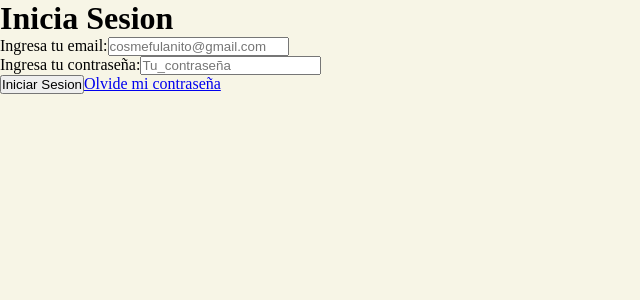
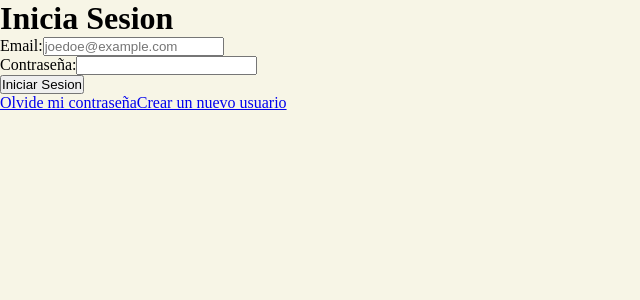
Before and after one commit to Lourdes-s/Creamy-Frontend, a React (Vite) app: page /login in a window 1280 px wide. Shown: the top 300 px of the page, without its empty margins (0-640 px from the left). Built offline with nearby package versions, Linux system fonts and the light colour scheme.

Commit message:
fix flujo login usuario

```diff
--- a/src/Components/Form.jsx
+++ b/src/Components/Form.jsx
@@ -1,25 +1,24 @@
 import React from 'react'
 import useForm from '../Hooks/useForm'
 
-const Form = ({children, action, form_fields, initial_state_form}) => {
+const Form = ({children, action, form_fields, initial_state_form, error = {}}) => {
     //children ha referncia a el contenido encerrado como hijo de nuestro componente
-
     const {formState, handleChange} = useForm(initial_state_form)
 
     const handleSubmit = (e) => {
         e.preventDefault()
-        action(formState)//👀
+        action(formState)
     }
 
     return (
         <form onSubmit={handleSubmit}>
-            <FieldList form_fields={form_fields} handleChange={handleChange} formState={formState}/>
+            <FieldList form_fields={form_fields} handleChange={handleChange} formState={formState} error={error}/>
             {children}
         </form>
     )
 }
 
-const FieldList = ({form_fields, handleChange, formState}) => {
+const FieldList = ({form_fields, handleChange, formState, error}) => {
     return(
         form_fields.map((field, index) => {
             return(
@@ -28,40 +27,30 @@ const FieldList = ({form_fields, handleChange, formState}) => {
                 field={field}
                 handleChange={handleChange}
                 state_value={formState[field.field_data_props.name]}
+                error={error[field.field_data_props.name]}
                 />
             )
         })
     )
 }
-
-/*
-{
-            label_text: 'Ingresa tu nueva contraseña:',
-            field_component: 'INPUT',
-            field_container_props: {
-                className: 'row_field'
-            },
-            field_data_props: {
-                type: 'password',
-                id: 'password',
-                name: 'password',
-                placeholder: ''
+const Field = ({field, handleChange, state_value, error}) => {
+    return (
+        <>
+            <div {...field.field_container_props}>
+                {field.label_text && <label>{field.label_text}</label>}
+                {
+                    field.field_component === 'INPUT' &&
+                    <input {...field.field_data_props} onChange={handleChange} value={state_value} />
+                }
+            </div>
+            {
+                error && (
+                    Array.isArray(error)
+                        ? error.map((e, i) => <div key={i}><span className='error-field'>{e.message}</span></div>)
+                        : <div><span className='error-field'>{error}</span></div>
+                )
             }
-        }
-*/
-
-const Field = ({field, handleChange, state_value}) => {
-    return (
-        <div {...field.field_container_props}>
-            {field.label_text && <label>{field.label_text}</label>}
-            <>
-                {
-                    field.field_component === 'INPUT'
-                    ? <input {...field.field_data_props} onChange={handleChange} value={state_value}/>
-                    : <textarea></textarea>
-                }
-            </>
-        </div>
+        </>
     )
 }
 
--- a/src/Screens/ForgotPasswordScreen.jsx
+++ b/src/Screens/ForgotPasswordScreen.jsx
@@ -1,9 +1,15 @@
-import React from 'react'
+import React, { useState } from 'react'
 import { Link } from 'react-router-dom'
-import useForm from '../Hooks/useForm.jsx'
 import Form from '../Components/Form'
 
 const ForgotPasswordScreen = () => {
+
+    const [errorState, setErrorState] = useState({
+        email: '',
+        general: ''
+    })
+
+    const [successState, setSuccess] = useState(false)
 
     const form_fields = [
         {
@@ -26,7 +32,10 @@ const ForgotPasswordScreen = () => {
     }
 
     const submitForgotPassword = async (form_state) => {
-        //aca podemos hacer lo que queramos, capturarlo y guardarlo en el localstorage, mandar un fetch, etc. y se lo mandamos al formulario
+
+        setErrorState({ email: '', general: '' })
+        setSuccess(false)
+
         const responseHTTP = await fetch(`${import.meta.env.VITE_API_URL}/api/auth/forgot-password`,
             {
                 method: 'POST',
@@ -39,17 +48,34 @@ const ForgotPasswordScreen = () => {
             }
         )
         const data = await responseHTTP.json()
-        console.log(data)
+
+        switch (responseHTTP.status) {
+            case 200:
+                setSuccess(true)
+                break;
+            default:
+                if (!responseHTTP.ok) {
+                    setErrorState((prev) => ({
+                        ...prev,
+                        general: data.message || 'Ocurrió un error inesperado.'
+                    }))
+                }
+                break;
+        }
     }
 
     return (
-        <div>
-            <h1>Restablecer contraseña</h1>
-            <p>Al restablecer tu contraseña se enviara un correo electronico a tu cuenta para que puedas restablecer tu contraseña</p>
-            <Form form_fields={form_fields} action={submitForgotPassword} initial_state_form={initial_state_form}>
+        <div className='screen-forgot-password'>
+            <h1 className='title-forgot-password'>Restablecer contraseña</h1>
+            <p className='text-forgot-password'>Al restablecer tu contraseña se enviara un correo electronico a tu cuenta para que puedas restablecer tu contraseña</p>
+            <Form className='form-forgot-password' form_fields={form_fields} action={submitForgotPassword} initial_state_form={initial_state_form}>
                 <button type='submit'>Restablecer</button>
-                <Link to='/login'>Iniciar Sesion</Link>
+                <Link className='link-forgot' to='/login'>Iniciar Sesion</Link>
             </Form>
+            {successState
+                ? <span className='success-forgot'>Te enviamos un email para restablecer tu contraseña. Revisá tu casilla.</span>
+                : errorState.general && <span className='error-forgot'>{errorState.general}</span>
+            }
         </div>
     )
 }
--- a/src/Screens/LoginScreen.jsx
+++ b/src/Screens/LoginScreen.jsx
@@ -1,19 +1,53 @@
-import React from 'react'
-import useForm from '../Hooks/useForm.jsx'
-import { Link, useNavigate } from 'react-router-dom'
-import { AuthContext } from '../Context/AuthContext'
-import { useContext } from 'react'
+import React, { useContext, useState } from 'react'
+import Form from '../Components/Form.jsx'
+import { Link } from 'react-router-dom'
+import { AuthContext } from '../Context/AuthContext.jsx'
+
 
 const LoginScreen = () => {
-    const {formState, handleChange} = useForm({
+    const [errorState, setErrorState] = useState({
+        email: '',
+        password: '',
+        general: ''
+    })
+
+    const { login } = useContext(AuthContext)
+
+    const form_fields = [
+        {
+            label_text: 'Email:',
+            field_component: 'INPUT',
+            field_container_props: {
+                className: 'row_field'
+            },
+            field_data_props: {
+                className: 'input-register',
+                type: 'email',
+                id: 'email',
+                name: 'email',
+                placeholder: 'joedoe@example.com'
+            }
+        },
+        {
+            label_text: 'Contraseña:',
+            field_component: 'INPUT',
+            field_container_props: {
+                className: 'row_field'
+            },
+            field_data_props: {
+                className: 'input-register',
+                type: 'password',
+                id: 'password',
+                name: 'password',
+            }
+        }
+    ]
+
+    const initial_state_form = {
         email: '',
         password: ''
-    })
-    const {login} = useContext(AuthContext)
-    const navigate  = useNavigate()
-    console.log(formState)
-    const handleLogin = async (e) =>{
-        e.preventDefault()
+    }
+    const handleLogin = async (formState) => {
         const responseHTTP = await fetch(`${import.meta.env.VITE_API_URL}/api/auth/login`,
             {
                 method: 'POST',
@@ -21,50 +55,55 @@ const LoginScreen = () => {
                     'Content-Type': 'application/json',
                 },
                 body: JSON.stringify(formState)
-            }
-        )
+            })
+
         const data = await responseHTTP.json()
-        if(!data.ok){
-            //manejamos los estados de error
-            console.log(data.error)
+
+        switch (responseHTTP.status) {
+            case 400:
+                setErrorState((prev) => ({
+                    ...prev,
+                    general: data.message || 'Solicitud inválida'
+                }))
+                break;
+            case 404:
+                setErrorState((prev) => ({
+                    ...prev,
+                    email:'El email proporcionado no está registrado'
+                }))
+                break;
+            case 401:
+            case 403:
+                setErrorState(prev => ({
+                    ...prev,
+                    password: 'El email y la contraseña proporcionados no coinciden'
+                }))
+                break;
+            case 200:
+                login(data.access_token, data.user.id)
+                break;
+            default:
+                setErrorState((prev) => ({
+                    ...prev,
+                    general: 'Ocurrió un error inesperado. Inténtelo de nuevo.'
+                }))
+                break;
         }
-        else{
-            login(data.data.access_token)
-        }
-        console.log(data)
     }
 
     return (
-        <div>
-            <h1>Inicia Sesion</h1>
-            <form onSubmit={handleLogin}>
-                <div>
-                    <label>Ingresa tu email:</label>
-                    <input
-                        type='email'
-                        id='email'
-                        name='email'
-                        placeholder='cosmefulanito@gmail.com'
-                        onChange={handleChange}
-                        value={formState.email}
-                    />
-                </div>
-                <div>
-                    <label>Ingresa tu contraseña:</label>
-                    <input
-                        type='password'
-                        id='password'
-                        name='password'
-                        placeholder='Tu_contraseña'
-                        onChange={handleChange}
-                        value={formState.password}
-                    />
-                </div>
-                <button type='submit'>Iniciar Sesion</button>
-                <Link to='/forgot-password'>Olvide mi contraseña</Link>
-            </form>
+        <div className='screen-login'>
+            <h1 className='title-login'>Inicia Sesion</h1>
+            <Form className='form-login' form_fields={form_fields} action={handleLogin} initial_state_form={initial_state_form} error={errorState}>
+                <button className='button-login' type='submit'>Iniciar Sesion</button>
+            </Form>
+            {errorState.general && <span className='error-login'>{errorState.general}</span>}
+            <Link className='link-login-forgot' to='/forgot-password'>Olvide mi contraseña</Link>
+            <Link className='link-login-register' to='/register'>Crear un nuevo usuario</Link>
         </div>
     )
 }
 
+
+
 export default LoginScreen
```
Also changed, not shown: src/Screens/RegisterScreen.jsx (+12 -8 lines).
